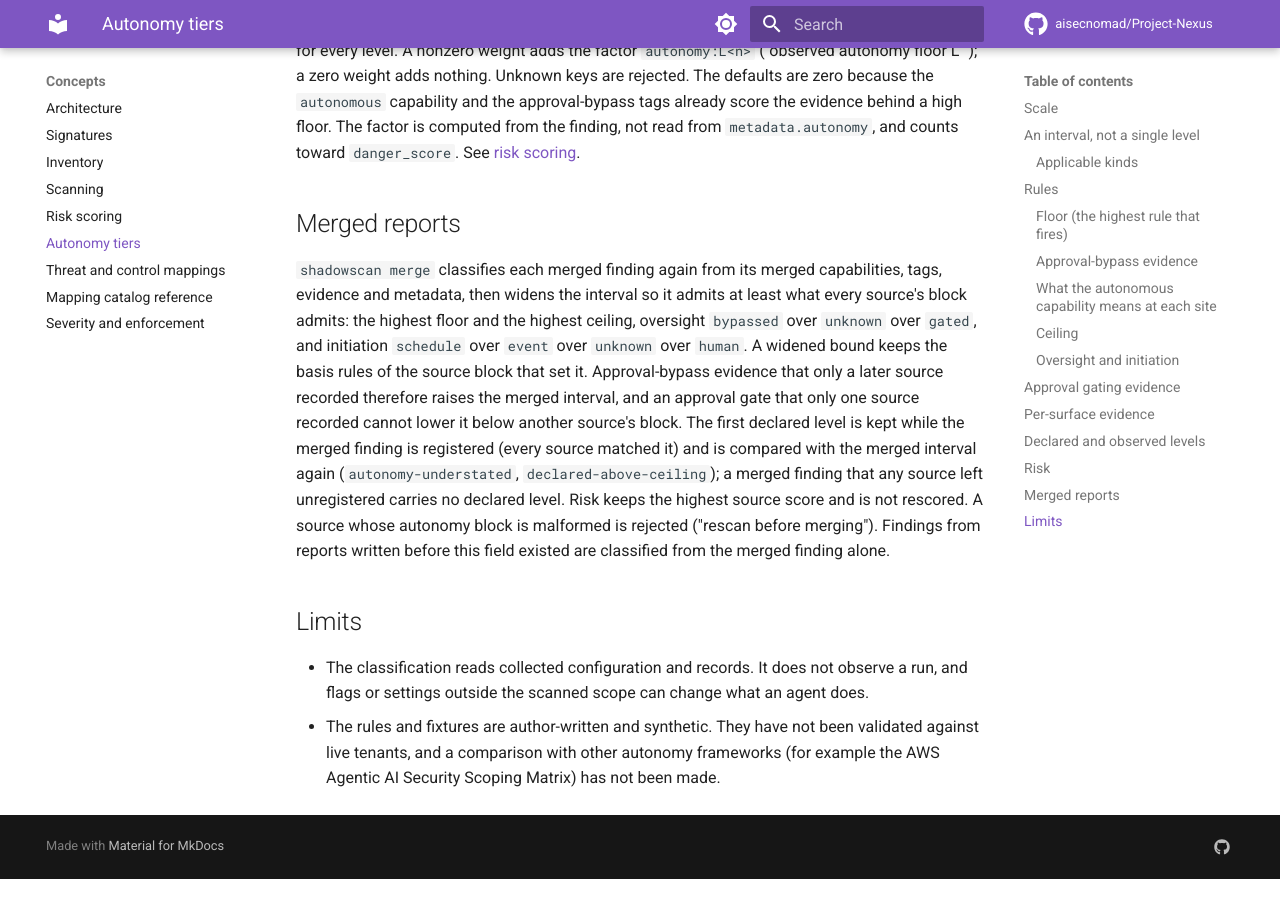
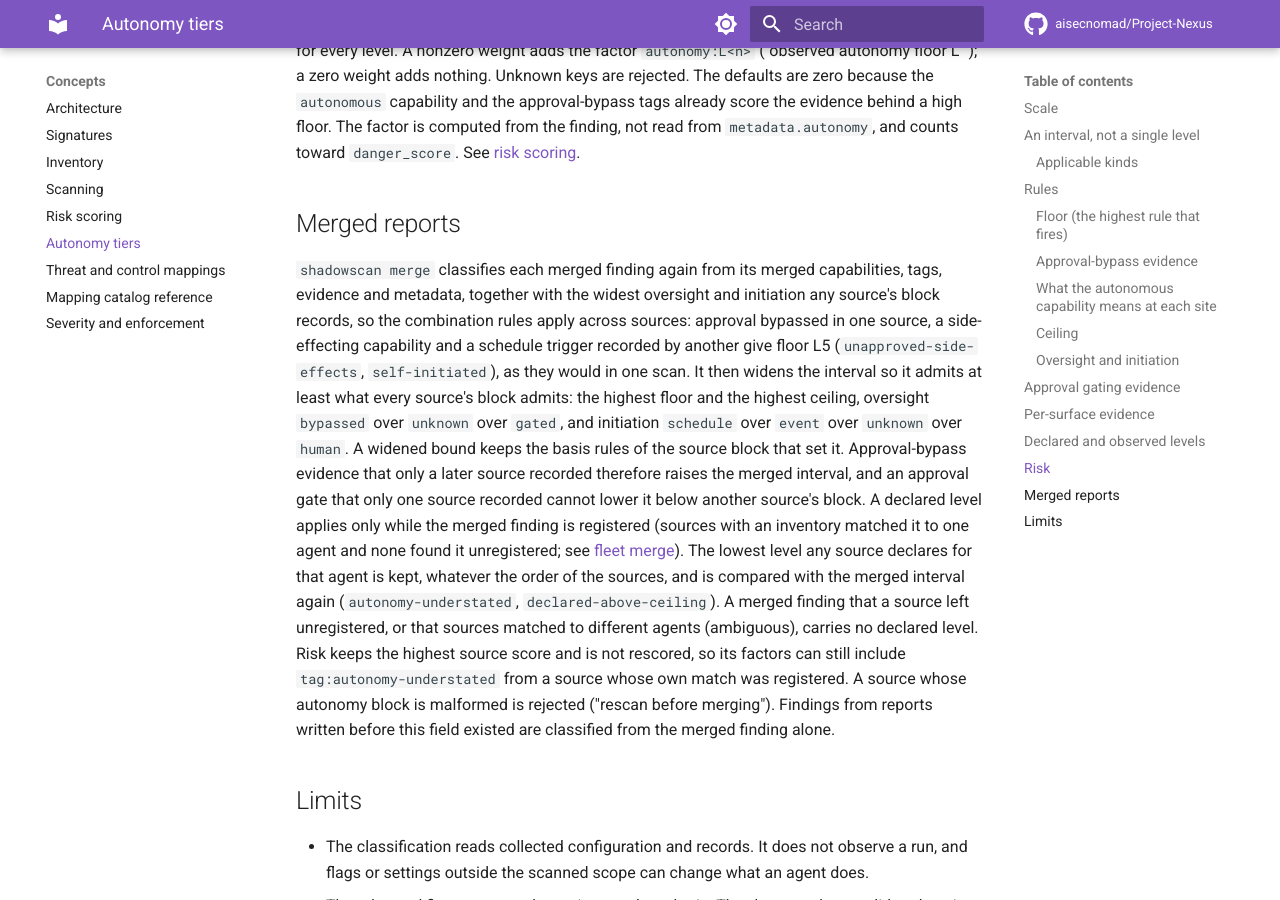
Before and after one commit to aisecnomad/Project-Nexus, an MkDocs documentation site: the page built from docs/concepts/autonomy.md, in a window 1280 px wide and 900 px high, scrolled down 8925 px. Built offline with MkDocs 1.6.1 and Material for MkDocs 9.7.7, drawn with Linux system fonts in a browser that asks for light colours; comment, search, counter and statistics services are not loaded; before the commit the page ends 9804 px from its top, so only the background shows below that.

Commit message:
Apply autonomy combination rules and the lowest declared level in merges
merge_autonomy widened floor, ceiling, oversight and initiation one bound
at a time, so evidence split across reports never met the combination
rules: approval bypassed in one report plus an unapproved side-effecting
capability and a schedule trigger in another merged to floor 4 instead of
the floor 5 a single scan assigns. The classifier is now factored into
_classify, which accepts bypass and initiation evidence from other reports;
the merge classifies the merged finding with the widest oversight and
initiation any valid block records, so the same rules (model loop without
per-action approval, unapproved side effects, self-initiated) and their
basis entries apply, and then widens as before. Every interval keeps
floor <= ceiling, so the widened result does too.

The merge also kept only the first block's declared level, so
autonomy-understated depended on argument order. It now records the lowest
level any valid block declares for the agent the merged finding is
registered to and compares that with the merged interval. Conflicting
registrations are already ambiguous in the fleet merge, so they declare
nothing.

Signed-off-by: Claude <noreply@anthropic.com>
Co-Authored-By: Claude Opus 5.5 <noreply@anthropic.com>
Claude-Session: https://claude.ai/code/session_01CZcTn3PwrkZjYgaNvfpagF

```diff
--- a/docs/concepts/autonomy.md
+++ b/docs/concepts/autonomy.md
@@ -272,18 +272,28 @@ read from `metadata.autonomy`, and counts toward `danger_score`. See
 ## Merged reports
 
 `shadowscan merge` classifies each merged finding again from its merged
-capabilities, tags, evidence and metadata, then widens the interval so it
-admits at least what every source's block admits: the highest floor and the
-highest ceiling, oversight `bypassed` over `unknown` over `gated`, and
-initiation `schedule` over `event` over `unknown` over `human`. A widened bound
-keeps the basis rules of the source block that set it. Approval-bypass evidence
-that only a later source recorded therefore raises the merged interval, and an
-approval gate that only one source recorded cannot lower it below another
-source's block. The first declared level is kept while the merged finding is
-registered (every source matched it) and is compared with the merged interval
-again (`autonomy-understated`, `declared-above-ceiling`); a merged finding that
-any source left unregistered carries no declared level. Risk keeps the highest
-source score and is not rescored. A source whose autonomy block is malformed
+capabilities, tags, evidence and metadata, together with the widest oversight
+and initiation any source's block records, so the combination rules apply
+across sources: approval bypassed in one source, a side-effecting capability
+and a schedule trigger recorded by another give floor L5
+(`unapproved-side-effects`, `self-initiated`), as they would in one scan. It
+then widens the interval so it admits at least what every source's block
+admits: the highest floor and the highest ceiling, oversight `bypassed` over
+`unknown` over `gated`, and initiation `schedule` over `event` over `unknown`
+over `human`. A widened bound keeps the basis rules of the source block that
+set it. Approval-bypass evidence that only a later source recorded therefore
+raises the merged interval, and an approval gate that only one source recorded
+cannot lower it below another source's block. A declared level applies only
+while the merged finding is registered (sources with an inventory matched it
+to one agent and none found it unregistered; see
+[fleet merge](../scanning.md#fleet-merge)). The lowest level any source
+declares for that agent is kept, whatever the order of the sources, and is
+compared with the merged interval again (`autonomy-understated`,
+`declared-above-ceiling`). A merged finding that a source left unregistered,
+or that sources matched to different agents (ambiguous), carries no declared
+level. Risk keeps the highest source score and is not rescored, so its factors
+can still include `tag:autonomy-understated` from a source whose own match
+was registered. A source whose autonomy block is malformed
 is rejected ("rescan before merging"). Findings from reports written before
 this field existed are classified from the merged finding alone.
 
```
Also changed, not shown: CHANGELOG.md (+8 -0 lines), docs/production.md (+1 -0 lines), 2 other files.
